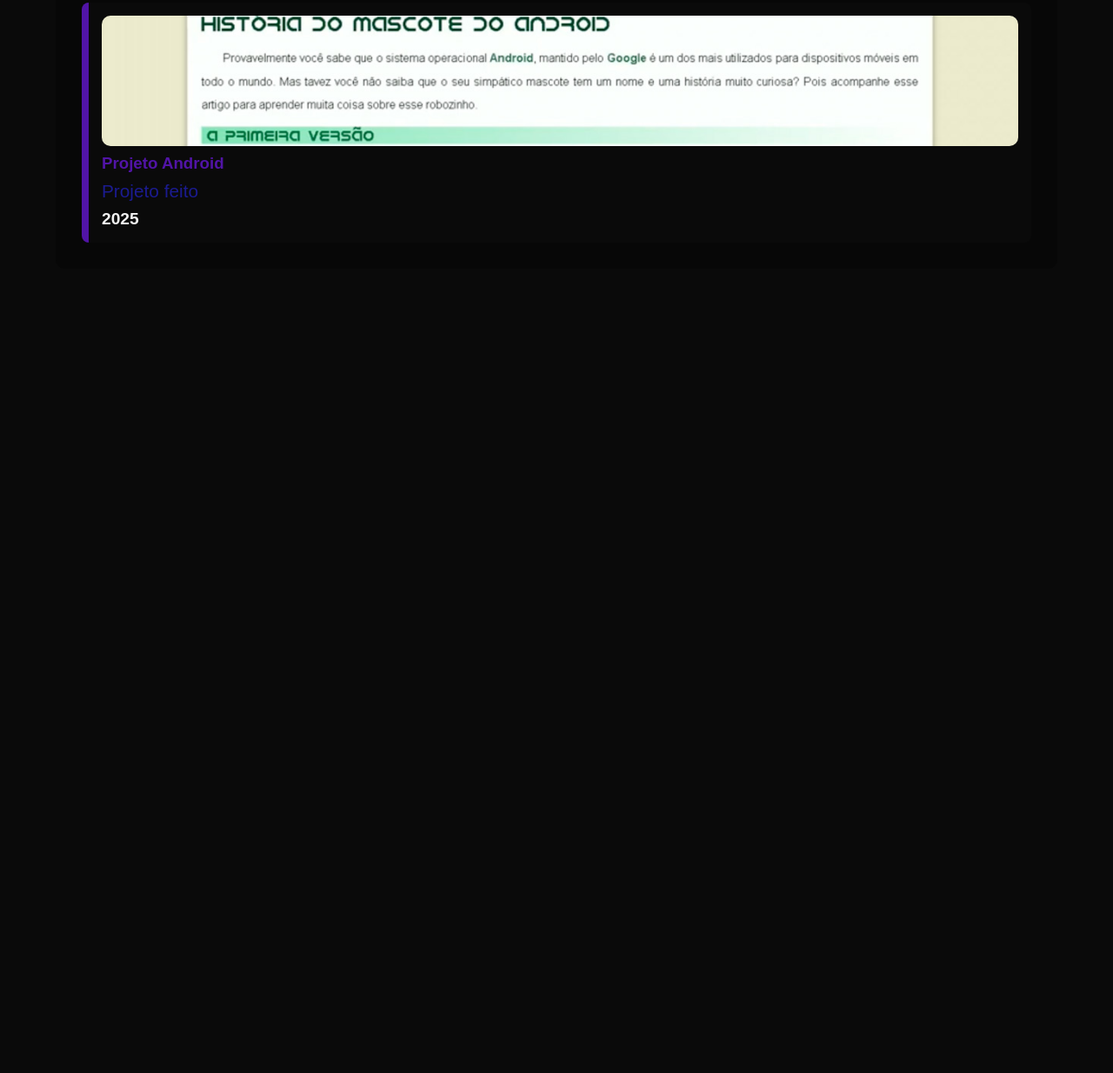
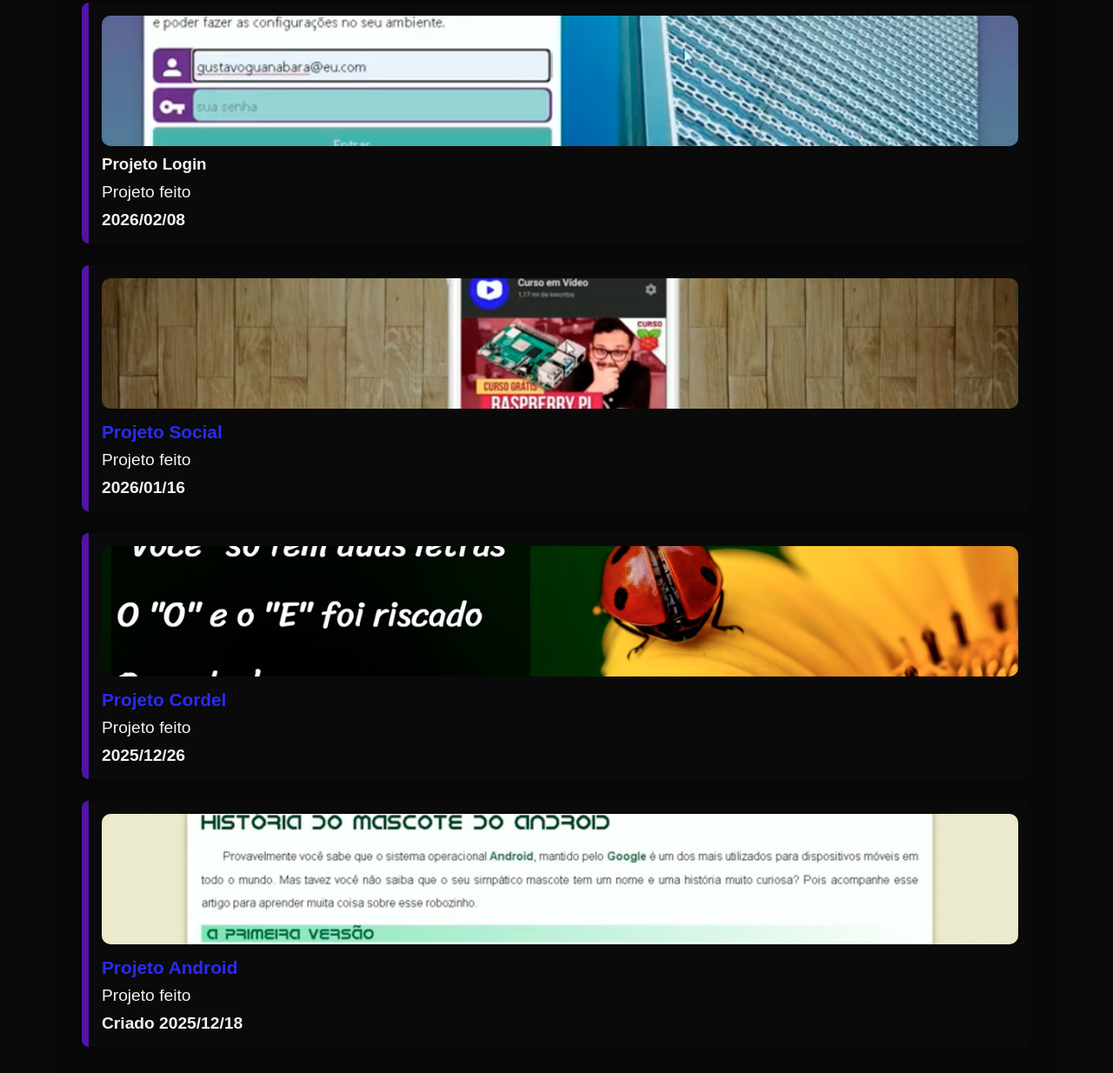
Before and after one commit to danalvesdev/Portfolio-pessoal, a plain HTML site: page index.html in a window 1280 px wide. Shown: the part 1136-2370 px from the top of the page at 87% size. Before the commit the page ends 1445 px from the top, so only its background shows below. Drawn offline with Linux system fonts and the light colour scheme.

Commit message:
links dos projetos

```diff
--- a/estilos/style.css
+++ b/estilos/style.css
@@ -11,7 +11,7 @@
     --detalhe : #5114A6;
     --letra : #f2f2f2;
     --card : #4CD90B;
-    --letra-destaque : rgb(42, 42, 255, 0.548);
+    --letra-destaque : rgb(42, 42, 255);
     --fundo-card : #360259;
 }
 
@@ -146,15 +146,22 @@
 #projeto-conteiner{
     display: flex;
     flex-direction: column-reverse;
-    gap: 8px;
+    gap: 25px;
     padding: 15px;
+}
+
+#foto{
+    width: 100%;
+    height: 150px;
+    aspect-ratio: 1/1;
+    object-fit: cover;
+    overflow: hidden;
+    border-radius: 10px;
 }
 
 .projeto-card{
     display: flex;
     flex-direction: column;
-    justify-content: center;
-    align-content: center;
     gap: 8px;
     padding: 15px;
     background-color: var(--fundo);
@@ -168,21 +175,17 @@
     border-color: var(--card);
 }
 
-div.info{
+div.titulo h3{
     color: var(--letra-destaque);
     font-size: 1.3em;
+}
+
+div.info{
+    color: var(--letra);
+    font-size: 1.2em;
 }
 
 div.ano{
     font-size: 1.2em;
     font-weight: bold;
 }
-
-#foto{
-    width: 100%;
-    height: 150px;
-    aspect-ratio: 1/1;
-    object-fit: cover;
-    overflow: hidden;
-    border-radius: 10px;
-}
--- a/index.html
+++ b/index.html
@@ -14,8 +14,6 @@
             <ul>
                 <li><a href="">Sobre mim</a></li>
                 <li><a href="">Projetos</a></li>
-                <li><a href="">Habilidades</a></li>
-                <li><a href="">Contato</a></li>
             </ul>
         </nav>
     </header>
@@ -68,13 +66,43 @@
                         <h2><span class="corletra"> [</span> Projetos <span class="corletra">]</span></h2>
                         <div id="projeto-conteiner">
                             <div class="projeto-card">
-                                    <img src="img/projeto01.jpeg" alt="projeto 1" id="foto">
+                                    <a href="https://danalvesdev.github.io/projeto-android/" target="_blank"><img src="img/projeto01.jpeg" alt="projeto 1" id="foto"></a>
                                     <div class="titulo">
-                                        <h3 class="corletra">Projeto Android</h3>
+                                        <h3>Projeto Android</a></h3>
                                     </div>
                                     <div
                                     class="info">Projeto feito</div>
-                                    <div class="ano">2025</div>
+                                    <div class="ano">Criado 2025/12/18</div>
+                                </div>
+
+                                <div class="projeto-card">
+                                   <a href="https://danalvesdev.github.io/projeto-cordel/" target="_blank"><img src="img/projeto02.jpeg" alt="projeto 2" id="foto"></a>
+                                    <div class="titulo">
+                                        <h3>Projeto Cordel</h3>
+                                    </div>
+                                    <div
+                                    class="info">Projeto feito</div>
+                                    <div class="ano">2025/12/26</div>
+                                </div>
+
+                                <div class="projeto-card">
+                                    <a href=""><img src="img/projeto03.jpeg" alt="projeto 3" id="foto"></a>
+                                    <div class="titulo">
+                                        <h3>Projeto Social</h3>
+                                    </div>
+                                    <div
+                                    class="info">Projeto feito</div>
+                                    <div class="ano">2026/01/16</div>
+                                </div>
+
+                                <div class="projeto-card">
+                                    <img src="img/projeto04.jpeg" alt="projeto 4" id="foto">
+                                    <div class="titulo">
+                                        <h3><a href="">Projeto Login</a></h3>
+                                    </div>
+                                    <div
+                                    class="info">Projeto feito</div>
+                                    <div class="ano">2026/02/08</div>
                                 </div>
                         </div>
                     </article>
```
Also changed, not shown: img/projeto02.jpeg (renamed from img/OM_1773516270930.jpeg), img/projeto03.jpeg (renamed from img/OM_1773516270931.jpeg), img/projeto04.jpeg (renamed from img/OM_1773516270929.jpeg).
